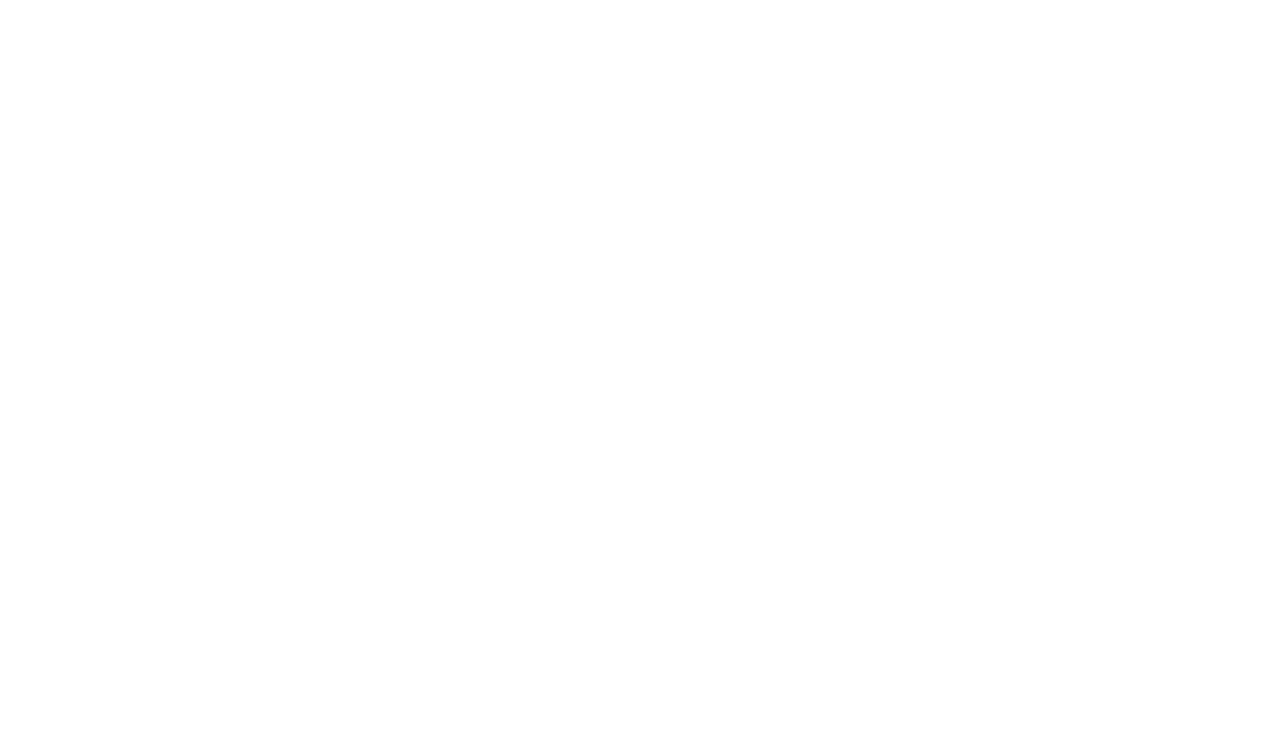
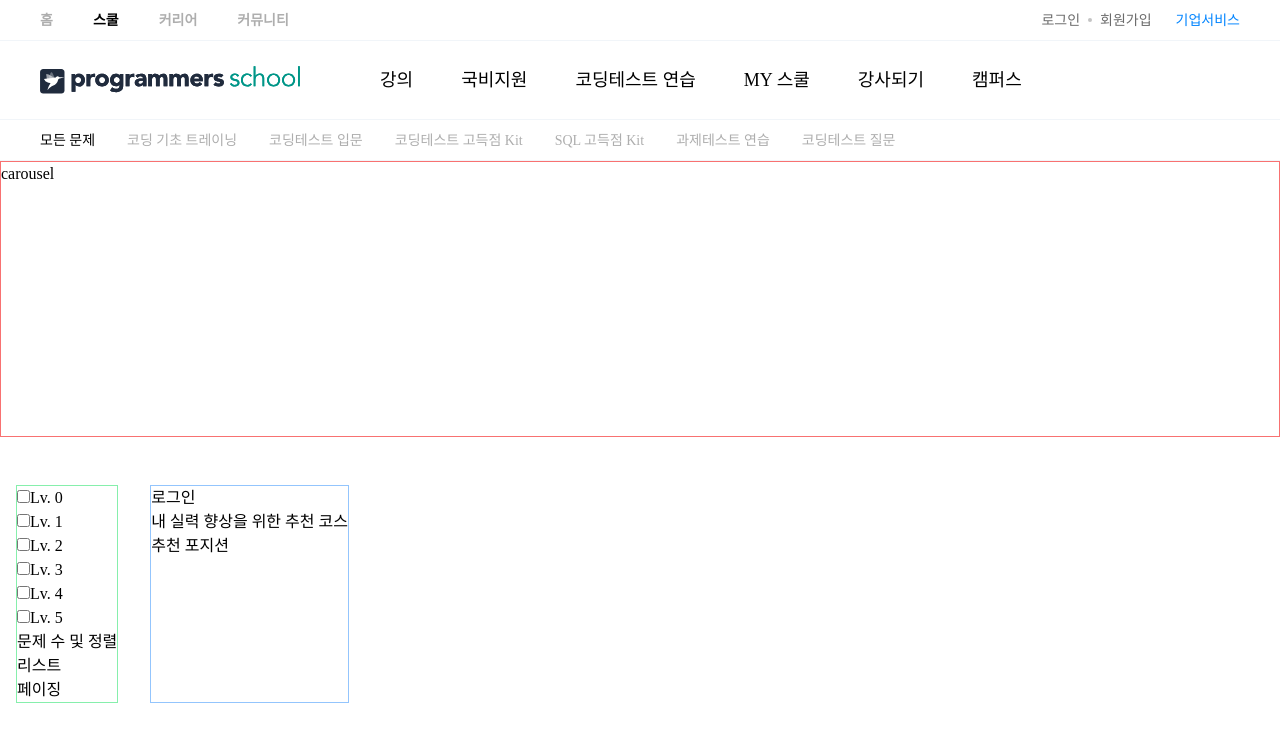
Before and after one commit to thepolaris87/clone-programmers, a React (Vite) app: page /learn/challenges in a window 1280 px wide. Before the commit this address had no page. Shown: the top 742 px of the page. Built offline with nearby package versions, Linux system fonts and the light colour scheme.

Commit message:
CodingLIst 페이지 추가

```diff
--- a/src/Router.tsx
+++ b/src/Router.tsx
@@ -1,13 +1,16 @@
 import { Route, Routes } from 'react-router-dom';
 import CodingTest from './pages/Coding';
 import SignIn from './pages/SignIn/SignIn';
+import React from 'react';
+import Main from './pages/Main/Main';
+import CodingList from './pages/CodingList/CodingList';
 
 export default function Router() {
     return (
         <Routes>
             <Route path='/learn/courses' element={<CodingTest />}></Route>
             <Route path='/sign-in' element={<SignIn />}></Route>
-            {/* <Route path='/comes/sign-up' element={<SignIn />}></Route> */}
+            <Route path='/learn/challenges' element={<CodingList />}></Route>
         </Routes>
     );
 }
--- /dev/null
+++ b/src/pages/CodingList/CodingList.tsx
@@ -0,0 +1,53 @@
+import React from "react";
+import { Navbar } from "../../components/Navbar";
+import TopNavBar from "./components/TopNavBar";
+import BottomNavBar from "./components/BottomNavBar";
+import Dropdown from "./components/Dropdown";
+
+export default function CodingList() {
+  const level = ["Lv. 0", "Lv. 1", "Lv. 2", "Lv. 3", "Lv. 4", "Lv. 5"]
+  const lang = ["C", "C++", "C#", "Go", "Java", "JavaScript", "Kotlin", "Python2", "Phthon3", "Ruby", "Scala", "Swift", "MySQL", "Oracle"]
+  const test = ["2023 KAKAO BLIND RECRUITMENT", "2022 KAKAO TECH INTERNSHIP", "2022 KAKAO BLIND RECRUITMENT", "2021 Dev-Matching: 웹 백엔드 개발자(상반기)", "2021 KAKAO BLIND RECRUITMENT", "2020 KAKAO BLIND RECRUITMENT" ]
+  return (
+    <div>
+      <TopNavBar />
+      <Navbar />
+      <BottomNavBar />
+      <div className="h-[17.25rem] border border-red-400">carousel</div>
+      <div className="flex gap-[2rem] pt-[3rem] max-w-[75rem] p-[1rem]">
+        <div className="border border-green-300">
+          <div className="">
+            <Dropdown>
+              <ul>
+                {level.map((el, i)=> {
+                return <li key={i}>
+                  <input type="checkbox" />
+                    <span>{el}</span>
+                </li>
+                })}
+              </ul>
+            </Dropdown>
+            <Dropdown>
+              <ul>
+                <li></li>
+              </ul>
+            </Dropdown>
+            <Dropdown>
+              <ul>
+                <li></li>
+              </ul>
+            </Dropdown>
+            </div>
+          <div className="">문제 수 및 정렬</div>
+          <div className="">리스트</div>
+          <div className="">페이징</div>
+        </div>
+        <aside className="border border-blue-300">
+            <div className="">로그인</div>
+            <div className="">내 실력 향상을 위한 추천 코스</div>
+            <div className="">추천 포지션</div>
+        </aside>
+      </div>
+    </div>
+  );
+}
--- /dev/null
+++ b/src/pages/CodingList/index.ts
@@ -0,0 +1 @@
+export { default } from './CodingList';
```
